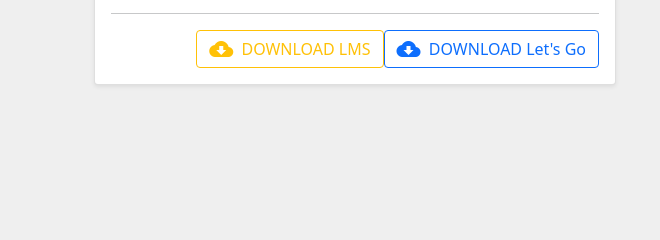
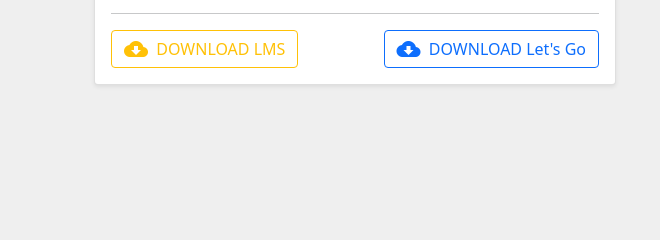
Before and after one commit to radytrainer/vc22020, a plain HTML site: page index.html in a window 1280 px wide. Shown: the part 365-605 px from the top of the page, 0-660 px from the left. Drawn offline with nearby package versions, Linux system fonts and the light colour scheme.

Commit message:
remove space

```diff
--- a/index.html
+++ b/index.html
@@ -22,8 +22,8 @@
                     </p>
                     <hr>
                       <a href="documentations/01 - LETS-GO  - PRESENTATION.pdf" class="btn btn-outline-primary float-right"><i class="material-icons float-left">cloud_download</i>&nbsp;&nbsp;DOWNLOAD Let's Go</a>
-                      &nbsp;&nbsp;&nbsp;
-                      <a href="documentations/01 - LMS - SPECIFICATIONS.pdf" class="btn btn-outline-warning float-right"><i class="material-icons float-left">cloud_download</i>&nbsp;&nbsp;DOWNLOAD LMS</a>
+
+                      <a href="documentations/01 - LMS - SPECIFICATIONS.pdf" class="btn btn-outline-warning"><i class="material-icons float-left">cloud_download</i>&nbsp;&nbsp;DOWNLOAD LMS</a>
                     </div>
                   </div>
             </div>
```
